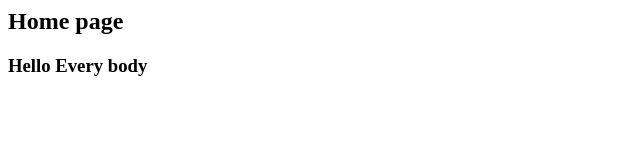
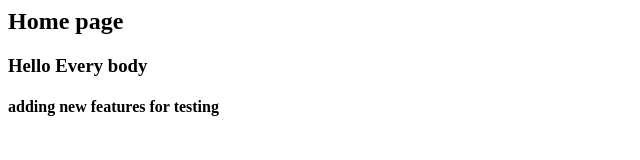
Before and after one commit to prakash929523/JavaScript2021, a plain HTML site: page homepage.html in a window 1280 px wide. Shown: the whole page, without its empty margins (0-640 px from the left). Drawn offline with Linux system fonts and the light colour scheme.

Commit message:
added new line

```diff
--- a/homepage.html
+++ b/homepage.html
@@ -1,4 +1,5 @@
 <html>
   <h2>Home page</h2>
   <h3>Hello Every body</h3>
+  <h4>adding new features for testing</h4>
 </html>
```
